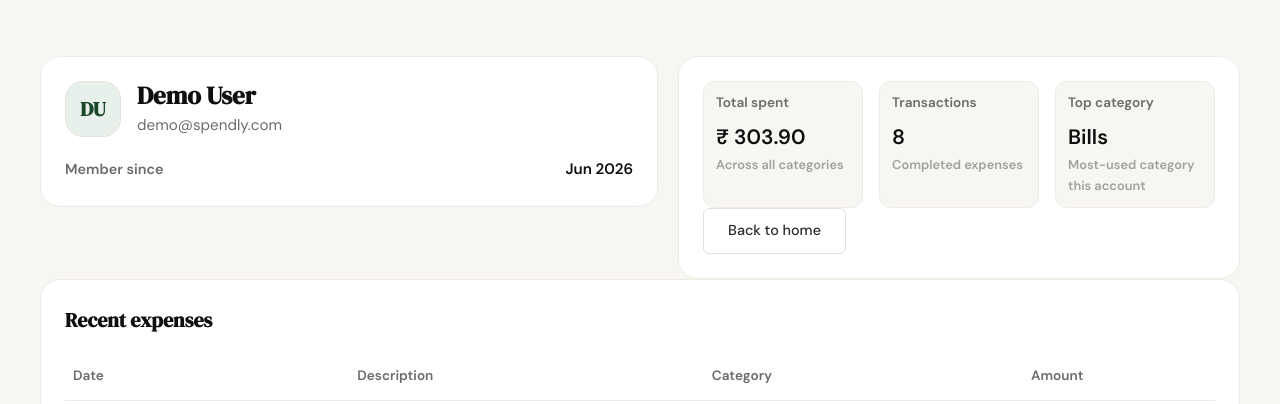
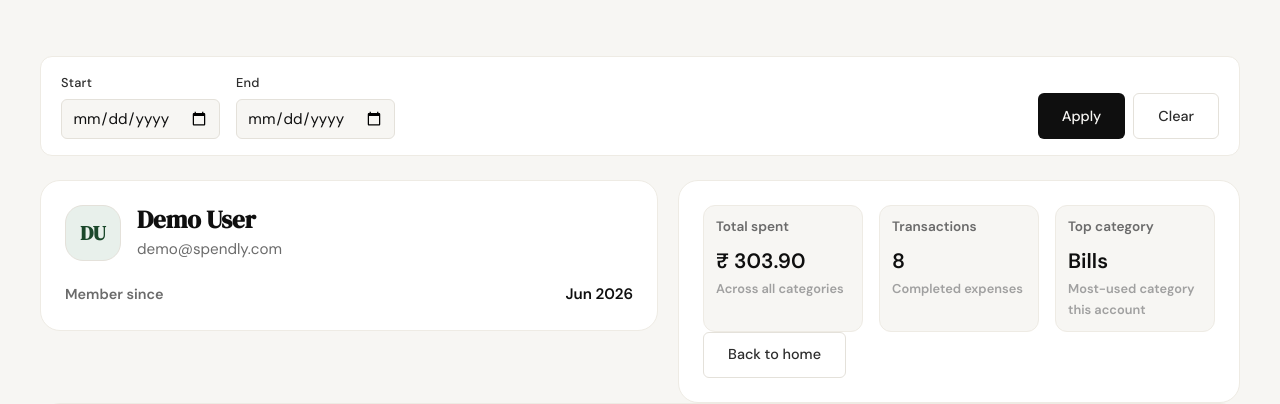
Before and after one commit to Mangesh19-parate/Budget-tracker, a Flask app: page /profile in a window 1280 px wide. Shown: the part 61-465 px from the top of the page. Run offline with Flask 3, Linux system fonts and the light colour scheme; a user stored in the database is signed in; data comes from the database, SQL or seed files in the repository.

Commit message:
add date filter to profile page

```diff
--- a/app.py
+++ b/app.py
@@ -189,6 +189,22 @@ def _badge_class(category: str) -> str:
     return _BADGE_BY_CATEGORY.get(category or "", "badge-other")
 
 
+def _parse_date_or_none(raw: str | None) -> str | None:
+    """Parse a YYYY-MM-DD query-string value, returning None on any failure.
+
+    Returns the original string on success (preserving the canonical form so
+    it round-trips into SQL bind params); None for missing values, empty
+    strings, or anything that does not match ``%Y-%m-%d`` exactly.
+    """
+    if not raw:
+        return None
+    try:
+        datetime.strptime(raw, "%Y-%m-%d")
+    except ValueError:
+        return None
+    return raw
+
+
 def _member_since(created_at: str) -> str:
     """Convert a SQLite CURRENT_TIMESTAMP string into 'Mon YYYY' format."""
     if not created_at:
@@ -212,9 +228,18 @@ def profile():
         session.clear()
         return redirect(url_for("login"))
 
-    summary_row = summarise_expenses_for_user(user_id)
-    raw_txns = list_recent_expenses_for_user(user_id)
-    raw_categories = list_category_totals_for_user(user_id)
+    # Date filter — silent ignore on any invalid input.
+    start = _parse_date_or_none(request.args.get("start"))
+    end = _parse_date_or_none(request.args.get("end"))
+    filter_ctx = {
+        "active": start is not None or end is not None,
+        "start": start,
+        "end": end,
+    }
+
+    summary_row = summarise_expenses_for_user(user_id, start=start, end=end)
+    raw_txns = list_recent_expenses_for_user(user_id, start=start, end=end)
+    raw_categories = list_category_totals_for_user(user_id, start=start, end=end)
 
     user = {
         "name": user_row["name"],
@@ -251,6 +276,7 @@ def profile():
         summary=summary,
         transactions=transactions,
         categories=categories,
+        filter=filter_ctx,
     )
 
 
--- a/database/db.py
+++ b/database/db.py
@@ -195,42 +195,62 @@ def seed_db() -> None:
         conn.close()
 
 
-def summarise_expenses_for_user(user_id: int) -> dict:
-    """Return aggregate stats for a user's expenses.
+def summarise_expenses_for_user(
+    user_id: int,
+    start: str | None = None,
+    end: str | None = None,
+) -> dict:
+    """Return aggregate stats for a user's expenses, optionally date-scoped.
+
+    Args:
+        user_id: Owning user id.
+        start: Optional inclusive lower bound (YYYY-MM-DD) on expenses.date.
+        end:   Optional inclusive upper bound (YYYY-MM-DD) on expenses.date.
+               When only one bound is provided, the other side is open.
 
     Returns a dict with:
-        total_spent: float      — sum of all expense amounts (0.0 when empty)
-        transaction_count: int  — number of expense rows for this user
-        top_category: str | None — category with the highest total spend
-                                  (None when the user has no expenses;
+        total_spent: float      — sum of all matching amounts (0.0 when empty)
+        transaction_count: int  — number of matching expense rows
+        top_category: str | None — top category within the match set
+                                  (None when no rows match;
                                    ties broken alphabetically by category)
 
     This helper is self-contained — it does NOT depend on
     list_category_totals_for_user.
     """
 
+    clauses = ["user_id = ?"]
+    params: list = [user_id]
+    if start is not None:
+        clauses.append("date >= ?")
+        params.append(start)
+    if end is not None:
+        clauses.append("date <= ?")
+        params.append(end)
+    where_sql = " AND ".join(clauses)
+
     conn = get_db()
     try:
         totals_row = conn.execute(
-            """
+            f"""
             SELECT COALESCE(SUM(amount), 0.0) AS total_spent,
                    COUNT(*) AS transaction_count
             FROM expenses
-            WHERE user_id = ?
+            WHERE {where_sql}
             """,
-            (user_id,),
+            tuple(params),
         ).fetchone()
 
         top_row = conn.execute(
-            """
+            f"""
             SELECT category
             FROM expenses
-            WHERE user_id = ?
+            WHERE {where_sql}
             GROUP BY category
             ORDER BY SUM(amount) DESC, category ASC
             LIMIT 1
             """,
-            (user_id,),
+            tuple(params),
         ).fetchone()
 
         return {
@@ -242,26 +262,44 @@ def summarise_expenses_for_user(user_id: int) -> dict:
         conn.close()
 
 
-def list_category_totals_for_user(user_id: int, limit: int = 4) -> list[sqlite3.Row]:
+def list_category_totals_for_user(
+    user_id: int,
+    limit: int = 4,
+    start: str | None = None,
+    end: str | None = None,
+) -> list[sqlite3.Row]:
     """Return up to `limit` categories with the highest total spend for a user.
+
+    Optionally scoped to ``start`` / ``end`` (YYYY-MM-DD, inclusive).
+    See ``summarise_expenses_for_user`` for argument semantics.
 
     Each row has columns: category (str), total (float).
     Ordered by total descending, ties broken alphabetically by category.
-    Returns an empty list when the user has no expenses.
+    Returns an empty list when no rows match.
     """
+
+    clauses = ["user_id = ?"]
+    params: list = [user_id]
+    if start is not None:
+        clauses.append("date >= ?")
+        params.append(start)
+    if end is not None:
+        clauses.append("date <= ?")
+        params.append(end)
+    where_sql = " AND ".join(clauses)
 
     conn = get_db()
     try:
         rows = conn.execute(
-            """
+            f"""
             SELECT category, COALESCE(SUM(amount), 0.0) AS total
             FROM expenses
-            WHERE user_id = ?
+            WHERE {where_sql}
             GROUP BY category
             ORDER BY total DESC, category ASC
             LIMIT ?
             """,
-            (user_id, limit),
+            tuple(params + [limit]),
         ).fetchall()
         return list(rows)
     finally:
@@ -291,24 +329,42 @@ def get_user_by_id(user_id: int) -> sqlite3.Row | None:
         conn.close()
 
 
-def list_recent_expenses_for_user(user_id: int, limit: int = 5) -> list[sqlite3.Row]:
+def list_recent_expenses_for_user(
+    user_id: int,
+    limit: int = 5,
+    start: str | None = None,
+    end: str | None = None,
+) -> list[sqlite3.Row]:
     """Return up to `limit` most-recent expenses for the given user.
 
+    Optionally scoped to ``start`` / ``end`` (YYYY-MM-DD, inclusive).
+    See ``summarise_expenses_for_user`` for argument semantics.
+
     Sorted by expense date descending, then by id descending (newest first).
-    Returns an empty list when the user has no expenses.
+    Returns an empty list when no rows match.
     """
+
+    clauses = ["user_id = ?"]
+    params: list = [user_id]
+    if start is not None:
+        clauses.append("date >= ?")
+        params.append(start)
+    if end is not None:
+        clauses.append("date <= ?")
+        params.append(end)
+    where_sql = " AND ".join(clauses)
 
     conn = get_db()
     try:
         rows = conn.execute(
-            """
+            f"""
             SELECT id, amount, category, date, description
             FROM expenses
-            WHERE user_id = ?
+            WHERE {where_sql}
             ORDER BY date DESC, id DESC
             LIMIT ?
             """,
-            (user_id, limit),
+            tuple(params + [limit]),
         ).fetchall()
         return list(rows)
     finally:
--- a/static/css/style.css
+++ b/static/css/style.css
@@ -958,3 +958,86 @@ a { color: inherit; text-decoration: none; }
     .nav-links a:not(.nav-cta) { display: none; }
     .hero { padding: 3rem 1rem 2rem; }
 }
+
+/* ------------------------------------------------------------------ */
+/* Date-range filter on profile page                                  */
+/* ------------------------------------------------------------------ */
+
+.filters {
+    display: flex;
+    flex-wrap: wrap;
+    align-items: flex-end;
+    gap: 0.75rem 1rem;
+    margin-bottom: 1.5rem;
+    padding: 1rem 1.25rem;
+    background: var(--paper-card);
+    border: 1px solid var(--border-soft);
+    border-radius: var(--radius-md);
+}
+
+.filter-field {
+    display: flex;
+    flex-direction: column;
+    gap: 0.35rem;
+    min-width: 9rem;
+}
+
+.filter-field label {
+    font-size: 0.8rem;
+    color: var(--ink-soft);
+    font-weight: 500;
+    letter-spacing: 0.02em;
+}
+
+.filter-input {
+    font-family: var(--font-body);
+    font-size: 0.95rem;
+    color: var(--ink);
+    background: var(--paper);
+    border: 1px solid var(--border);
+    border-radius: var(--radius-sm);
+    padding: 0.5rem 0.65rem;
+    transition: border-color 0.15s ease, box-shadow 0.15s ease;
+}
+
+.filter-input:focus {
+    outline: none;
+    border-color: var(--accent);
+    box-shadow: 0 0 0 3px var(--accent-light);
+}
+
+.filter-actions {
+    display: flex;
+    gap: 0.5rem;
+    margin-left: auto;
+}
+
+.active-filter {
+    display: flex;
+    flex-wrap: wrap;
+    align-items: center;
+    gap: 0.5rem;
+    margin-top: 1rem;
+    padding-top: 1rem;
+    border-top: 1px dashed var(--border-soft);
+    font-size: 0.9rem;
+    color: var(--ink-soft);
+}
+
+.active-filter .filter-pill,
+.badge.filter-pill {
+    background: var(--paper-warm);
+    color: var(--ink-soft);
+    border: 1px solid var(--border-soft);
+}
+
+.active-filter-clear {
+    color: var(--ink-soft);
+    text-decoration: underline;
+    margin-left: auto;
+    font-size: 0.85rem;
+}
+
+.active-filter-clear:hover {
+    color: var(--accent);
+}
--- a/templates/profile.html
+++ b/templates/profile.html
@@ -7,6 +7,27 @@
     <div class="profile-inner">
 
         <!-- Note: profile styles/badges are expected to be provided via static/css/style.css -->
+
+
+        <!-- Date range filter -->
+        <form class="filter-form" method="get" action="{{ url_for('profile') }}">
+            <div class="filters">
+                <div class="filter-field">
+                    <label for="filter-start">Start</label>
+                    <input class="filter-input" id="filter-start" type="date"
+                           name="start" value="{{ filter.start or '' }}">
+                </div>
+                <div class="filter-field">
+                    <label for="filter-end">End</label>
+                    <input class="filter-input" id="filter-end" type="date"
+                           name="end" value="{{ filter.end or '' }}">
+                </div>
+                <div class="filter-actions">
+                    <button type="submit" class="btn-primary">Apply</button>
+                    <a class="btn-ghost" href="{{ url_for('profile') }}">Clear</a>
+                </div>
+            </div>
+        </form>
 
 
         <!-- User info card -->
@@ -51,6 +72,16 @@
                 <div class="stats-actions">
                     <a class="btn-ghost" href="{{ url_for('landing') }}">Back to home</a>
                 </div>
+
+                {% if filter.active %}
+                <div class="active-filter">
+                    <span class="muted">Showing expenses from</span>
+                    <span class="badge filter-pill">{{ filter.start or '…' }}</span>
+                    <span class="muted">to</span>
+                    <span class="badge filter-pill">{{ filter.end or '…' }}</span>
+                    <a class="active-filter-clear" href="{{ url_for('profile') }}">(Clear)</a>
+                </div>
+                {% endif %}
             </div>
         </div>
 
```
Also changed, not shown: tests/test_06-date-filter-for-profile-page.py (added, +462 -0 lines), .claude/agent-memory/spendly-test-writer/MEMORY.md (added), .claude/agent-memory/spendly-test-writer/no-prior-conftest.md (added), .claude/agent-memory/spendly-test-writer/spendly-test-patterns.md (added), .claude/commands/code-review-feature.md, .claude/specs/06-date-filter-for-profile-page.md (added).
